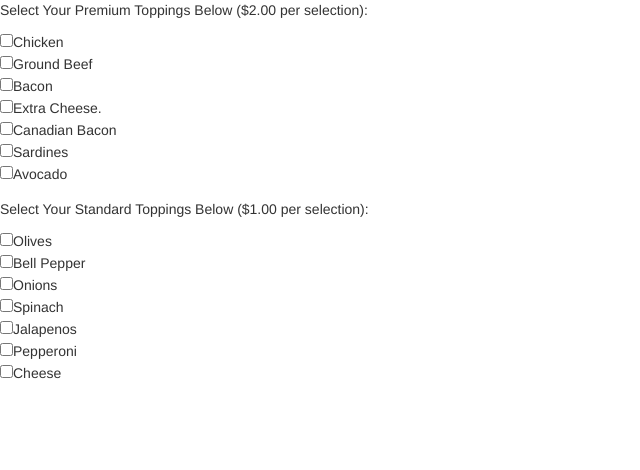
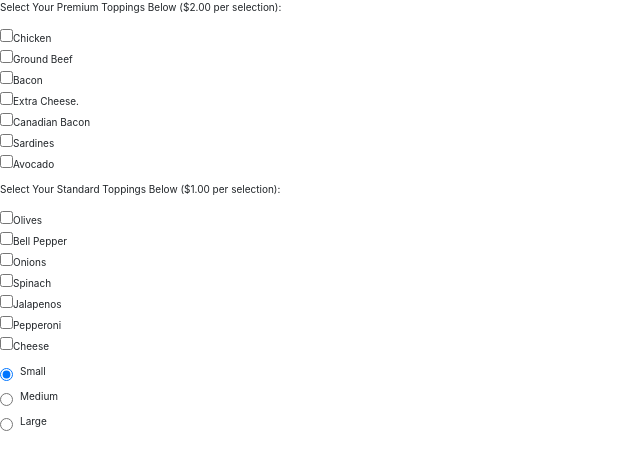
Before and after one commit to smoody0208/week-4-project, a plain HTML site: page index.html in a window 1280 px wide. Shown: the whole page, without its empty margins (0-640 px from the left). Drawn offline with nearby package versions, Linux system fonts and the light colour scheme.

Commit message:
Add radio buttons for size selection

```diff
--- a/index.html
+++ b/index.html
@@ -4,6 +4,7 @@
   <meta charset="UTF-8">
   <meta name="viewport" content="width=device-width, initial-scale=1.0">
   <link href="css/bootstrap.css" rel="stylesheet" type="text/css">
+  <link rel="stylesheet" href="https://stackpath.bootstrapcdn.com/bootstrap/4.5.0/css/bootstrap.min.css" integrity="sha384-9aIt2nRpC12Uk9gS9baDl411NQApFmC26EwAOH8WgZl5MYYxFfc+NcPb1dKGj7Sk" crossorigin="anonymous">
   <link href="css/styles.css" rel="stylesheet" type="text/css">
   <script src="js/jquery-3.5.1.js"></script>
   <script src="js/scripts.js"></script>
@@ -31,6 +32,26 @@
       <input type="checkbox" name="standard-topping" value="pepperoni">Pepperoni<br>
       <input type="checkbox" name="standard-topping" value="cheese">Cheese<br>
     </div>
+    <div class="form-group">
+      <div class="radio">
+        <label>
+          <input type="radio" name="size" value="small" checked>
+          Small
+        </label>
+      </div>
+      <div class="radio">
+        <label>
+          <input type="radio" name="size" value="medium">
+          Medium
+        </label>
+      </div>
+      <div class="radio">
+        <label>
+          <input type="radio" name="size" value="large">
+          Large
+        </label>
+      </div>
+    </div>
   </form>
 </body>
 </html>
```
